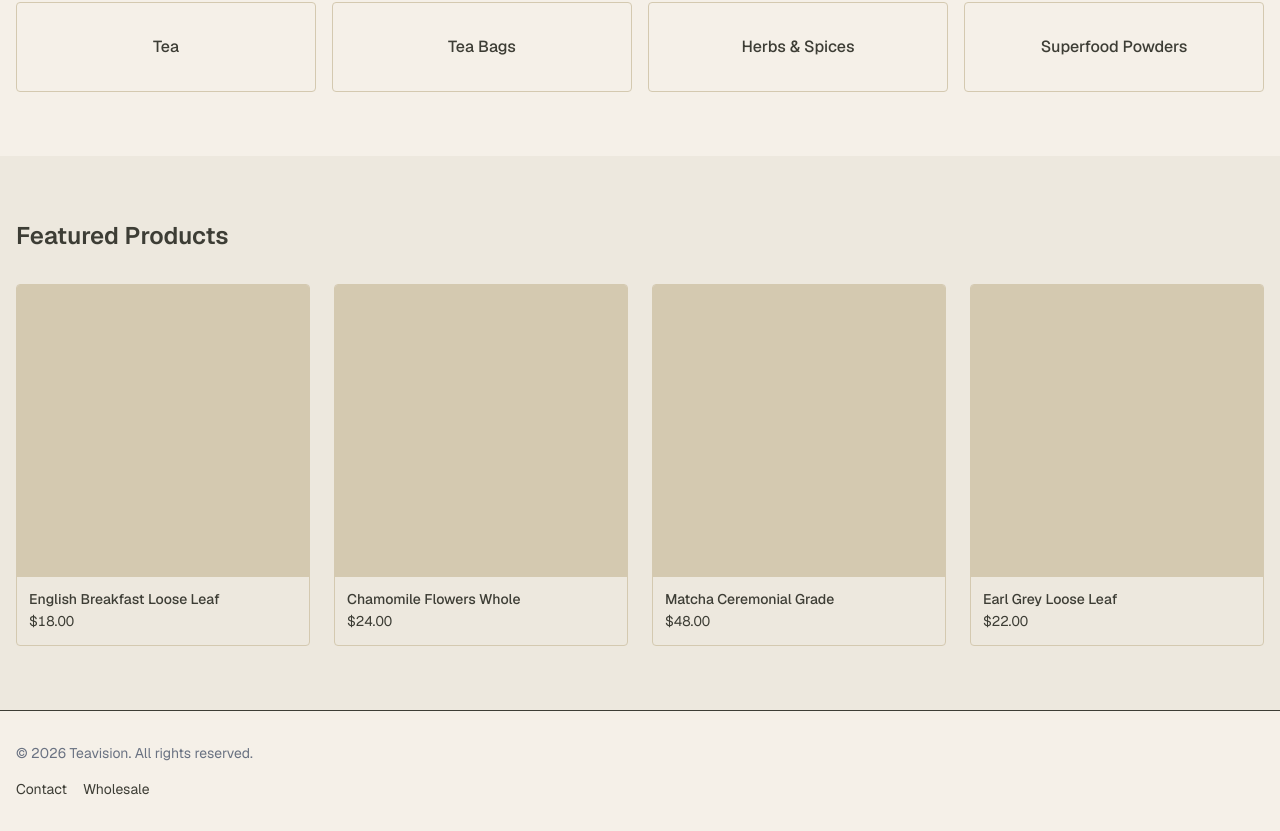
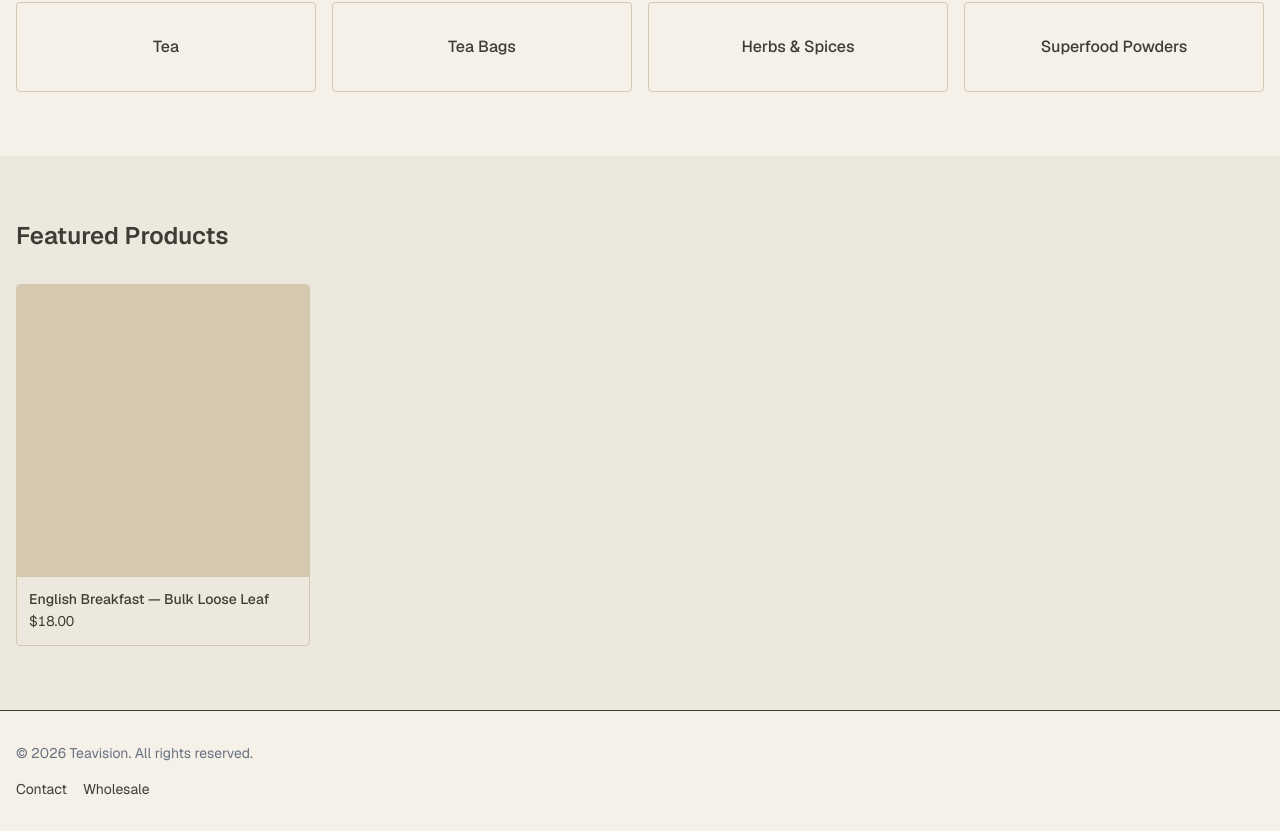
Before and after one commit to franz-ss/teavision-storefront, a Next.js app: page / in a window 1280 px wide. Shown: the part 782-1613 px from the top of the page. Built offline with nearby package versions, Linux system fonts and the light colour scheme.

Commit message:
feat: wire home page to live Shopify products, fix cart PPR boundary

```diff
--- a/app/(storefront)/cart/page.tsx
+++ b/app/(storefront)/cart/page.tsx
@@ -1,5 +1,6 @@
 import type { Metadata } from 'next'
 import Link from 'next/link'
+import { Suspense } from 'react'
 import {
   getCartAction,
   updateCartLineAction,
@@ -11,13 +12,12 @@ export const metadata: Metadata = {
   title: 'Your Cart',
 }
 
-export default async function CartPage() {
+async function CartContent() {
   const cart = await getCartAction()
 
   if (!cart || cart.totalQuantity === 0) {
     return (
-      <div className="mx-auto max-w-4xl px-4 py-8 text-center">
-        <h1 className="mb-4 text-2xl font-bold">Your Cart</h1>
+      <div className="text-center">
         <p className="text-text-muted mb-6">Your cart is empty.</p>
         <Link
           href="/collections/all"
@@ -30,9 +30,7 @@ export default async function CartPage() {
   }
 
   return (
-    <div className="mx-auto max-w-4xl px-4 py-8">
-      <h1 className="mb-8 text-2xl font-bold">Your Cart</h1>
-
+    <>
       <ul className="divide-y" role="list">
         {cart.lines.map((line) => {
           const decreaseAction = updateCartLineAction.bind(
@@ -130,6 +128,23 @@ export default async function CartPage() {
           Continue shopping
         </Link>
       </div>
+    </>
+  )
+}
+
+export default function CartPage() {
+  return (
+    <div className="mx-auto max-w-4xl px-4 py-8">
+      <h1 className="mb-8 text-2xl font-bold">Your Cart</h1>
+      <Suspense
+        fallback={
+          <p className="text-text-muted" aria-live="polite">
+            Loading cart…
+          </p>
+        }
+      >
+        <CartContent />
+      </Suspense>
     </div>
   )
 }
--- a/app/(storefront)/page.tsx
+++ b/app/(storefront)/page.tsx
@@ -1,42 +1,25 @@
 import Link from 'next/link'
+import { Suspense } from 'react'
 import type { Metadata } from 'next'
-import type { ProductSummary } from '@/lib/shopify/types'
 import { ProductCard } from '@/components/ui/product-card'
+import { getProducts } from '@/lib/shopify/operations/product'
 
 export const metadata: Metadata = {
   title: 'Bulk Wholesale Tea, Herbs & Spices | Teavision',
 }
 
-const STUB_PRODUCTS: ProductSummary[] = [
-  {
-    id: '1',
-    handle: 'product-placeholder-1',
-    title: 'English Breakfast Loose Leaf',
-    featuredImage: null,
-    priceRange: { minVariantPrice: { amount: '18.00', currencyCode: 'AUD' } },
-  },
-  {
-    id: '2',
-    handle: 'product-placeholder-2',
-    title: 'Chamomile Flowers Whole',
-    featuredImage: null,
-    priceRange: { minVariantPrice: { amount: '24.00', currencyCode: 'AUD' } },
-  },
-  {
-    id: '3',
-    handle: 'product-placeholder-3',
-    title: 'Matcha Ceremonial Grade',
-    featuredImage: null,
-    priceRange: { minVariantPrice: { amount: '48.00', currencyCode: 'AUD' } },
-  },
-  {
-    id: '4',
-    handle: 'product-placeholder-4',
-    title: 'Earl Grey Loose Leaf',
-    featuredImage: null,
-    priceRange: { minVariantPrice: { amount: '22.00', currencyCode: 'AUD' } },
-  },
-]
+async function FeaturedProducts() {
+  const products = await getProducts(4)
+  return (
+    <ul className="grid grid-cols-2 gap-6 md:grid-cols-4" role="list">
+      {products.map((product, i) => (
+        <li key={product.id}>
+          <ProductCard product={product} priority={i === 0} />
+        </li>
+      ))}
+    </ul>
+  )
+}
 
 const CATEGORIES = [
   { name: 'Tea', href: '/collections/tea' },
@@ -201,13 +184,21 @@ export default function HomePage() {
       <section className="bg-surface px-4 py-16">
         <div className="mx-auto max-w-7xl">
           <h2 className="mb-8 text-2xl font-semibold">Featured Products</h2>
-          <ul className="grid grid-cols-2 gap-6 md:grid-cols-4" role="list">
-            {STUB_PRODUCTS.map((product, i) => (
-              <li key={product.id}>
-                <ProductCard product={product} priority={i === 0} />
-              </li>
-            ))}
-          </ul>
+          <Suspense
+            fallback={
+              <ul className="grid grid-cols-2 gap-6 md:grid-cols-4" role="list">
+                {Array.from({ length: 4 }).map((_, i) => (
+                  <li
+                    key={i}
+                    className="bg-border animate-pulse rounded"
+                    style={{ aspectRatio: '3/4' }}
+                  />
+                ))}
+              </ul>
+            }
+          >
+            <FeaturedProducts />
+          </Suspense>
         </div>
       </section>
     </div>
```
